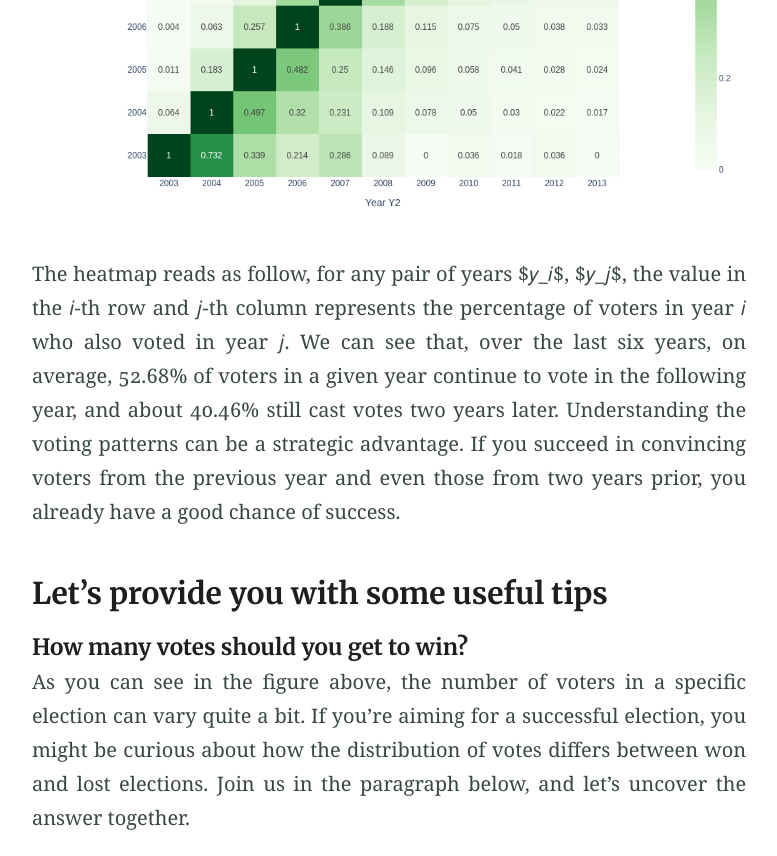
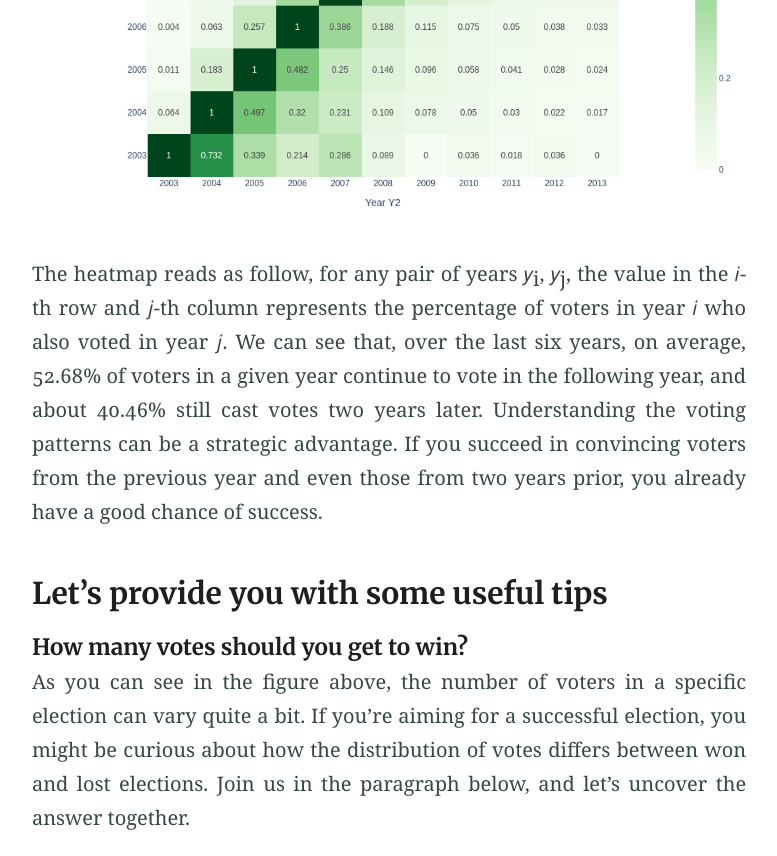
Before and after one commit to Sakasy/sakasy.github.io, a Jekyll site: the page built from index.md, in a window 1280 px wide and 900 px high, scrolled down 5956 px, cut to the strip 0-856 px from the top of the window. Shown: the whole strip, without its empty margins (251-1028 px from the left). Built offline with Jekyll 4.4.1, drawn with Linux system fonts in a browser that asks for light colours; some of the changed text lies outside the part shown.

Commit message:
Update index.md

```diff
--- a/index.md
+++ b/index.md
@@ -45,22 +45,22 @@
 
 {% include figure.html image="./voters_heatmap.png" %}
 
-The heatmap reads as follow, for any pair of years $𝑦_𝑖$, $𝑦_𝑗$, the value in the 𝑖-th row and 𝑗-th column represents the percentage of voters in year 𝑖 who also voted in year 𝑗. We can see that, over the last six years, on average, 52.68% of voters in a given year continue to vote in the following year, and about 40.46% still cast votes two years later.  Understanding the voting patterns can be a strategic advantage. If you succeed in convincing voters from the previous year and even those from two years prior, you already have a good chance of success.
+The heatmap reads as follow, for any pair of years 𝑦<sub>i</sub>, 𝑦<sub>j</sub>, the value in the 𝑖-th row and 𝑗-th column represents the percentage of voters in year 𝑖 who also voted in year 𝑗. We can see that, over the last six years, on average, 52.68% of voters in a given year continue to vote in the following year, and about 40.46% still cast votes two years later.  Understanding the voting patterns can be a strategic advantage. If you succeed in convincing voters from the previous year and even those from two years prior, you already have a good chance of success.
 
 ### Let’s provide you with some useful tips
 ##### How many votes should you get to win?
 As you can see in the figure above, the number of voters in a specific election can vary quite a bit. If you're aiming for a successful election, you might be curious about how the distribution of votes differs between won and lost elections. Join us in the paragraph below, and let's uncover the answer together.
-<iframe src="https://chart-studio.plotly.com/~iradukun/150.embed" width="1000" height="500" frameborder="0" scrolling="no"></iframe>
+<iframe src="https://chart-studio.plotly.com/~iradukun/150.embed" width="900" height="500" frameborder="0" scrolling="no"></iframe>
 Upon examining the boxplot, a disparity in the distribution of total votes between successful and unsuccessful elections becomes evident. The median for unsuccessful elections is approximately 20%, while for successful elections, it is 59%. This suggests a tendency for unsuccessful elections to garner a lower total vote count. Now, do these results hold significant differences? Absolutely. We conduct a statistical t-test, leading us to confidently reject the null hypothesis. Thus, it appears that the total number of votes may indeed play a role in determining election outcomes.
 
 You might be wondering why we used the term "may" in attributing a role to total votes. The reason is that, at this point, we cannot be entirely certain. Correlation does not imply causation, and various confounding factors undoubtedly impact the results. To try to isolate the effect of the total number of votes, we conduct a paired matching, accounting for the percentage of positive and negative votes as confounders. In this case, the treatment involves receiving a number of votes above the average, which stands at 50.4.
-<iframe src="https://chart-studio.plotly.com/~iradukun/156.embed" width="800" height="1000" frameborder="0" scrolling="no"></iframe>
+<iframe src="https://chart-studio.plotly.com/~iradukun/156.embed" width="800" height="700" frameborder="0" scrolling="no"></iframe>
 The proportions of elections won and lost in the control group are fairly balanced (49% won and 51% lost). In contrast, a substantial disparity emerges in the treated group—those with an above-average number of votes—where 69% are won and 31% are lost. Therefore, if at the end of your election, you notice you had a high number of voters, you definitely have higher chances to see your candidacy accepted.
 
 ##### So, a lot of voters…But, what percentage of positive votes to secure an adminship position?
 
-Of course, the type of votes you receive plays a crucial role. The Wikipedia guide for Requests for Adminship (RfA) https://en.wikipedia.org/wiki/Wikipedia:Requests_for_adminship#Discussion,_decision,_and_closing_procedures states that achieving 75% or more positive votes is essential for passing. However, success in RfA goes beyond accumulating positive votes. The final decision rests with the bureaucrats, who evaluate factors beyond mere percentages. They consider the quality of arguments from voters, the strength of comments in the "Neutral" section, and discount any votes deemed invalid.
-<iframe src="https://chart-studio.plotly.com/~iradukun/162.embed" width="800" height="1000" frameborder="0" scrolling="no"></iframe>
+Of course, the type of votes you receive plays a crucial role. [The Wikipedia guide for Requests for Adminship (RfA)](https://en.wikipedia.org/wiki/Wikipedia:Requests_for_adminship#Discussion,_decision,_and_closing_procedures) states that achieving 75% or more positive votes is essential for passing. However, success in RfA goes beyond accumulating positive votes. The final decision rests with the bureaucrats, who evaluate factors beyond mere percentages. They consider the quality of arguments from voters, the strength of comments in the "Neutral" section, and discount any votes deemed invalid.
+<iframe src="https://chart-studio.plotly.com/~iradukun/162.embed" width="800" height="700" frameborder="0" scrolling="no"></iframe>
 You can notice that there are some exceptions that have a very high positive vote percentage, yet end up not being elected, and vice-versa. Which echoes the fact that a certain percentage of votes is not a guarantee of a successful election. Indeed, there are even cases where candidates were rejected even if 100% of the votes they received were positive. But, you should note that for the majority of these elections, either the candidate refused the nomination, or the election was withdrawn by a bureaucrat who deemed the candidate unprepared. Thus, the percentage of positive votes remains at 100% due to the sudden end of the election but the recorded outcome is unsuccessful.
 It's also worth noting that, for the majority of cases, having less than 50% positive votes appears to guarantee election failure. Additionally, only 6.66% of candidates who fall short of the indicative threshold of 75% positive votes manage successful elections. Keep these thresholds in mind as you gather a substantial number of positive votes to enhance your chances of election success.
-<iframe src="https://chart-studio.plotly.com/~iradukun/170.embed" width="800" height="1000" frameborder="0" scrolling="no"></iframe>
+<iframe src="https://chart-studio.plotly.com/~iradukun/170.embed" width="800" height="700" frameborder="0" scrolling="no"></iframe>
```
